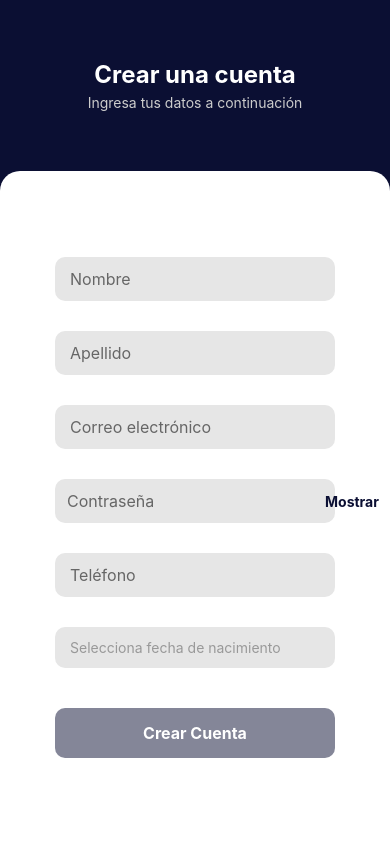
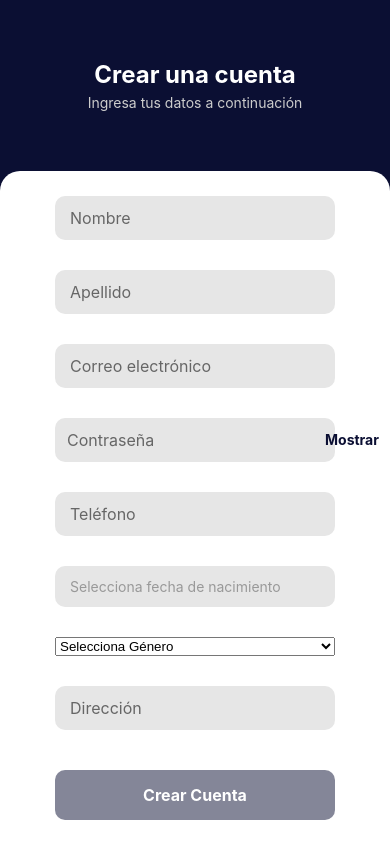
Before and after one commit to kather15/BlueFruitNutrition-movil, a React Native app: screen /RegisterScreen in a window 390 px wide. Built offline with nearby package versions, Linux system fonts and the light colour scheme.

Commit message:
boton ver productos

```diff
--- a/package.json
+++ b/package.json
@@ -11,6 +11,7 @@
   "dependencies": {
     "@expo/vector-icons": "^15.0.2",
     "@react-native-community/datetimepicker": "8.4.4",
+    "@react-native-picker/picker": "^2.11.2",
     "@react-navigation/bottom-tabs": "^7.4.6",
     "@react-navigation/native": "^7.1.17",
     "@react-navigation/native-stack": "^7.3.25",
--- a/src/navigation/Navigation.js
+++ b/src/navigation/Navigation.js
@@ -18,6 +18,7 @@ import HomeScreen from '../screens/HomeScreen.js';
 import BillScreen from "../screens/BillScreen.js"
 import ProductDetail from '../screens/VerProductos.js';
 import PerfilScreen from '../screens/PerfilScreen.js';
+import ProductsList from '../screens/Productos.js';
 
 const Stack = createNativeStackNavigator();
 
@@ -36,6 +37,8 @@ const AppNavigator = () => {
         <Stack.Screen name="HomeScreen" component={HomeScreen} />
         <Stack.Screen name="NewPassword" component={NewPasswordScreen} />
         <Stack.Screen name="ProfileScreen" component={PerfilScreen} />
+       <Stack.Screen name="Products" component={ProductsList} />
+
 
 
         {/* Pantalla Principal con Tabs */}
--- a/src/screens/IMCscreen.js
+++ b/src/screens/IMCscreen.js
@@ -11,6 +11,8 @@ import {
   Platform,
 } from 'react-native';
 import * as Progress from 'react-native-progress';
+import { useNavigation } from '@react-navigation/native';
+import { SafeAreaView } from 'react-native-safe-area-context';
 
 export default function App() {
   const [peso, setPeso] = useState('');
@@ -19,6 +21,7 @@ export default function App() {
   const [clasificacion, setClasificacion] = useState(0);
   const [clasificacionTexto, setClasificacionTexto] = useState('');
   const [productoRecomendado, setProductoRecomendado] = useState(null);
+  const navigation = useNavigation();
 
   const calcularIMC = async () => {
     if (!peso || !altura) {
@@ -36,7 +39,6 @@ export default function App() {
     const imc = pesoKg / (alturaMetros * alturaMetros);
     setResultado(imc.toFixed(2));
 
-    // Determinar clasificación
     if (imc < 18.5) {
       setClasificacion(0);
       setClasificacionTexto('Bajo peso');
@@ -51,7 +53,6 @@ export default function App() {
       setClasificacionTexto('Obesidad');
     }
 
-    // Obtener producto aleatorio desde backend
     try {
       const res = await fetch('http://bluefruitnutrition-production.up.railway.app/api/products/random');
       if (!res.ok) throw new Error(`Error HTTP: ${res.status}`);
@@ -65,11 +66,15 @@ export default function App() {
   };
 
   return (
+    <SafeAreaView style={{ flex: 1, backgroundColor: '#fff' }}>
       <KeyboardAvoidingView
         style={{ flex: 1 }}
         behavior={Platform.OS === 'ios' ? 'padding' : undefined}
       >
-      <ScrollView contentContainerStyle={styles.container} keyboardShouldPersistTaps="handled">
+        <ScrollView
+          contentContainerStyle={styles.scrollContent}
+          keyboardShouldPersistTaps="handled"
+        >
           <View style={styles.form}>
             <TextInput
               style={styles.input}
@@ -101,7 +106,7 @@ export default function App() {
 
             <Text style={styles.label}>Clasificación del IMC</Text>
             <Progress.Bar
-            progress={clasificacion} // 0 a 1
+              progress={clasificacion}
               width={null}
               height={20}
               borderRadius={10}
@@ -129,6 +134,13 @@ export default function App() {
                 <Text style={styles.productName}>{productoRecomendado.name}</Text>
                 <Text style={styles.productDescription}>{productoRecomendado.description}</Text>
                 <Text style={styles.productPrice}>${productoRecomendado.price}</Text>
+
+                <TouchableOpacity
+                  style={styles.productButton}
+                  onPress={() => navigation.navigate('Products')}
+                >
+                  <Text style={styles.productButtonText}>Ir a Productos</Text>
+                </TouchableOpacity>
               </View>
             ) : (
               <Text style={{ textAlign: 'center', marginTop: 10, color: '#888' }}>
@@ -138,11 +150,14 @@ export default function App() {
           </View>
         </ScrollView>
       </KeyboardAvoidingView>
+    </SafeAreaView>
   );
 }
 
 const styles = StyleSheet.create({
-  container: {
+  scrollContent: {
+    flexGrow: 1,
+    justifyContent: 'center',
     padding: 20,
     backgroundColor: '#fff',
   },
@@ -194,4 +209,17 @@ const styles = StyleSheet.create({
   productDescription: { fontSize: 14, color: '#333', textAlign: 'center', marginVertical: 5 },
   productPrice: { fontSize: 16, color: '#007BFF', fontWeight: 'bold' },
   productImage: { width: 120, height: 120, marginBottom: 10, borderRadius: 10 },
+  productButton: {
+    marginTop: 15,
+    backgroundColor: '#007BFF',
+    paddingVertical: 10,
+    paddingHorizontal: 20,
+    borderRadius: 8,
+  },
+  productButtonText: {
+    color: '#fff',
+    fontSize: 16,
+    fontWeight: 'bold',
+    textAlign: 'center',
+  },
 });
--- a/src/screens/RegisterScreen.js
+++ b/src/screens/RegisterScreen.js
@@ -1,8 +1,16 @@
 import React, { useState } from 'react';
 import {
-  View, Text, TextInput, TouchableOpacity, StyleSheet, Alert, ScrollView, Platform,
+  View,
+  Text,
+  TextInput,
+  TouchableOpacity,
+  StyleSheet,
+  Alert,
+  ScrollView,
+  Platform,
 } from 'react-native';
 import DateTimePicker from '@react-native-community/datetimepicker';
+import { Picker } from '@react-native-picker/picker';
 
 import { API_URL } from '../config.js';
 
@@ -13,6 +21,8 @@ const RegisterScreen = ({ navigation }) => {
   const [password, setPassword] = useState('');
   const [phone, setPhone] = useState('');
   const [birthdate, setBirthdate] = useState('');
+  const [gender, setGender] = useState('');
+  const [address, setAddress] = useState('');
   const [showPassword, setShowPassword] = useState(false);
   const [showDatePicker, setShowDatePicker] = useState(false);
 
@@ -33,7 +43,9 @@ const RegisterScreen = ({ navigation }) => {
     email.trim() &&
     password.trim() &&
     phone.trim() &&
-    birthdate.trim();
+    birthdate.trim() &&
+    gender.trim() &&
+    address.trim();
 
   const handleRegister = async () => {
     if (!isAdult(birthdate)) {
@@ -42,7 +54,6 @@ const RegisterScreen = ({ navigation }) => {
     }
 
     try {
-
       const response = await fetch(`${API_URL}/registerCustomers`, {
         method: 'POST',
         headers: { 'Content-Type': 'application/json' },
@@ -53,6 +64,8 @@ const RegisterScreen = ({ navigation }) => {
           password,
           phone,
           dateBirth: birthdate,
+          gender,
+          address,
         }),
       });
 
@@ -73,12 +86,15 @@ const RegisterScreen = ({ navigation }) => {
           verificationCookie: cookie,
         });
 
+        // Limpiar campos
         setName('');
         setLastname('');
         setEmail('');
         setPassword('');
         setPhone('');
         setBirthdate('');
+        setGender('');
+        setAddress('');
       } else {
         Alert.alert('Error', data.message || 'Error en el registro');
       }
@@ -167,6 +183,27 @@ const RegisterScreen = ({ navigation }) => {
           />
         )}
 
+        <View style={styles.pickerContainer}>
+          <Picker
+            selectedValue={gender}
+            onValueChange={(itemValue) => setGender(itemValue)}
+            style={styles.picker}
+          >
+            <Picker.Item label="Selecciona Género" value="" color="#999" />
+            <Picker.Item label="Masculino" value="Masculino" />
+            <Picker.Item label="Femenino" value="Femenino" />
+            <Picker.Item label="Otro" value="Otro" />
+          </Picker>
+        </View>
+
+        <TextInput
+          style={styles.input}
+          placeholder="Dirección"
+          placeholderTextColor="#666"
+          value={address}
+          onChangeText={setAddress}
+        />
+
         <TouchableOpacity
           style={[styles.button, { opacity: isFormValid ? 1 : 0.5 }]}
           onPress={handleRegister}
@@ -206,19 +243,19 @@ const styles = StyleSheet.create({
     borderTopLeftRadius: 20,
     borderTopRightRadius: 20,
     flex: 1,
-    justifyContent: 'center', // centra verticalmente
-    alignItems: 'center',     // centra horizontalmente
-    marginTop: 40,            // espacio arriba para separar del header
+    justifyContent: 'center',
+    alignItems: 'center',
+    marginTop: 40,
   },
   input: {
     backgroundColor: '#E6E6E6',
     borderRadius: 10,
     paddingHorizontal: 15,
     paddingVertical: 12,
-    marginBottom: 30,         // espacio más grande entre inputs
+    marginBottom: 30,
     fontSize: 16,
     color: '#000',
-    width: '80%',             // ancho fijo para inputs
+    width: '80%',
   },
   passwordContainer: {
     flexDirection: 'row',
@@ -226,7 +263,7 @@ const styles = StyleSheet.create({
     backgroundColor: '#E6E6E6',
     borderRadius: 10,
     paddingHorizontal: 12,
-    marginBottom: 30,         // aumenta espacio aquí también
+    marginBottom: 30,
     width: '80%',
   },
   passwordInput: {
@@ -240,12 +277,23 @@ const styles = StyleSheet.create({
     fontWeight: 'bold',
     paddingHorizontal: 10,
   },
+  pickerContainer: {
+    backgroundColor: '#E6E6E6',
+    borderRadius: 10,
+    marginBottom: 30,
+    width: '80%',
+    justifyContent: 'center',
+  },
+  picker: {
+    width: '100%',
+    color: '#000',
+  },
   button: {
     backgroundColor: '#0B0F33',
     paddingVertical: 15,
     borderRadius: 10,
     marginTop: 10,
-    width: '80%',             // mismo ancho que inputs
+    width: '80%',
   },
   buttonText: {
     color: '#fff',
```
Also changed, not shown: 1 other file (tests, documents, lock files or other folders). Lines whose indentation alone changed are shown as unchanged.
